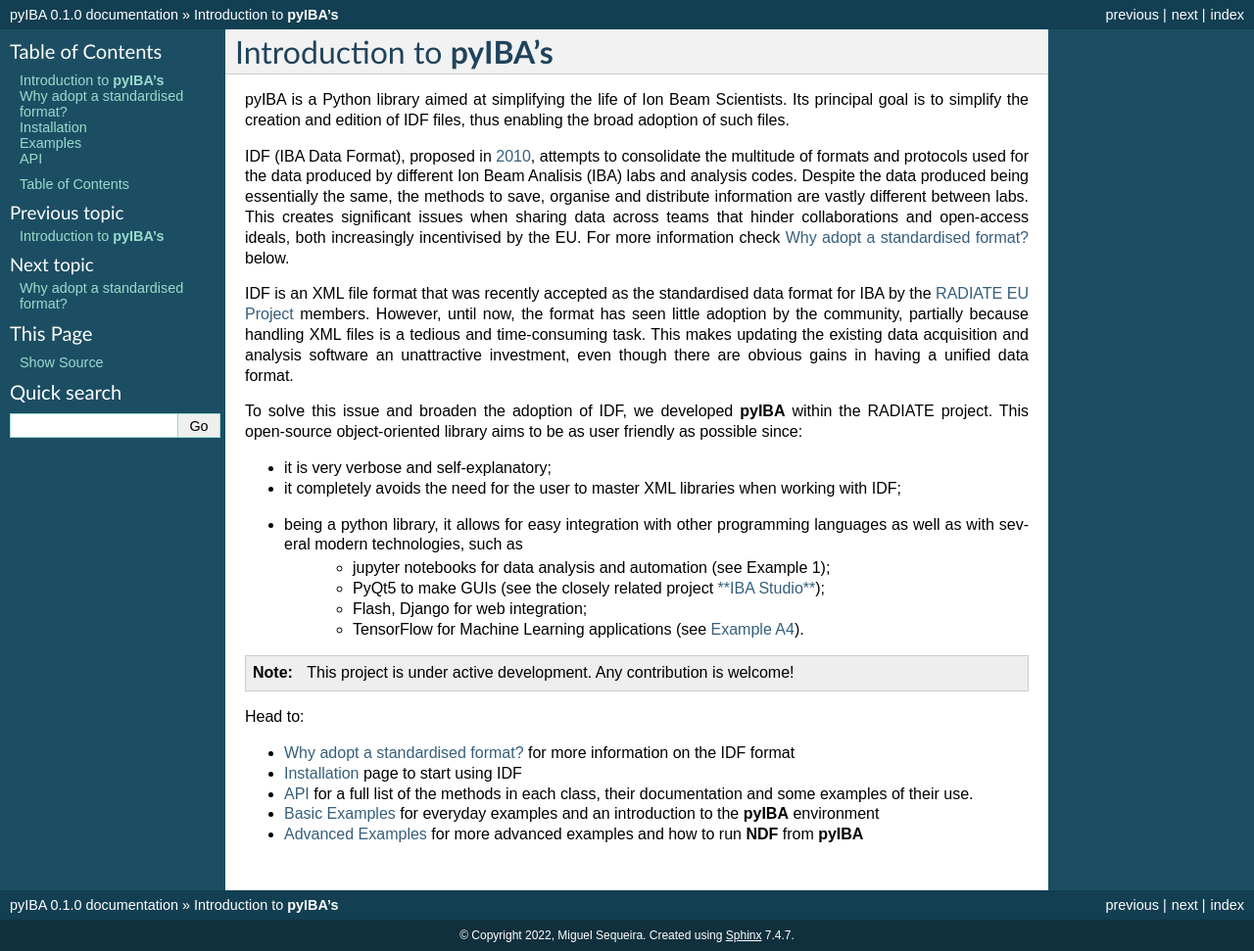
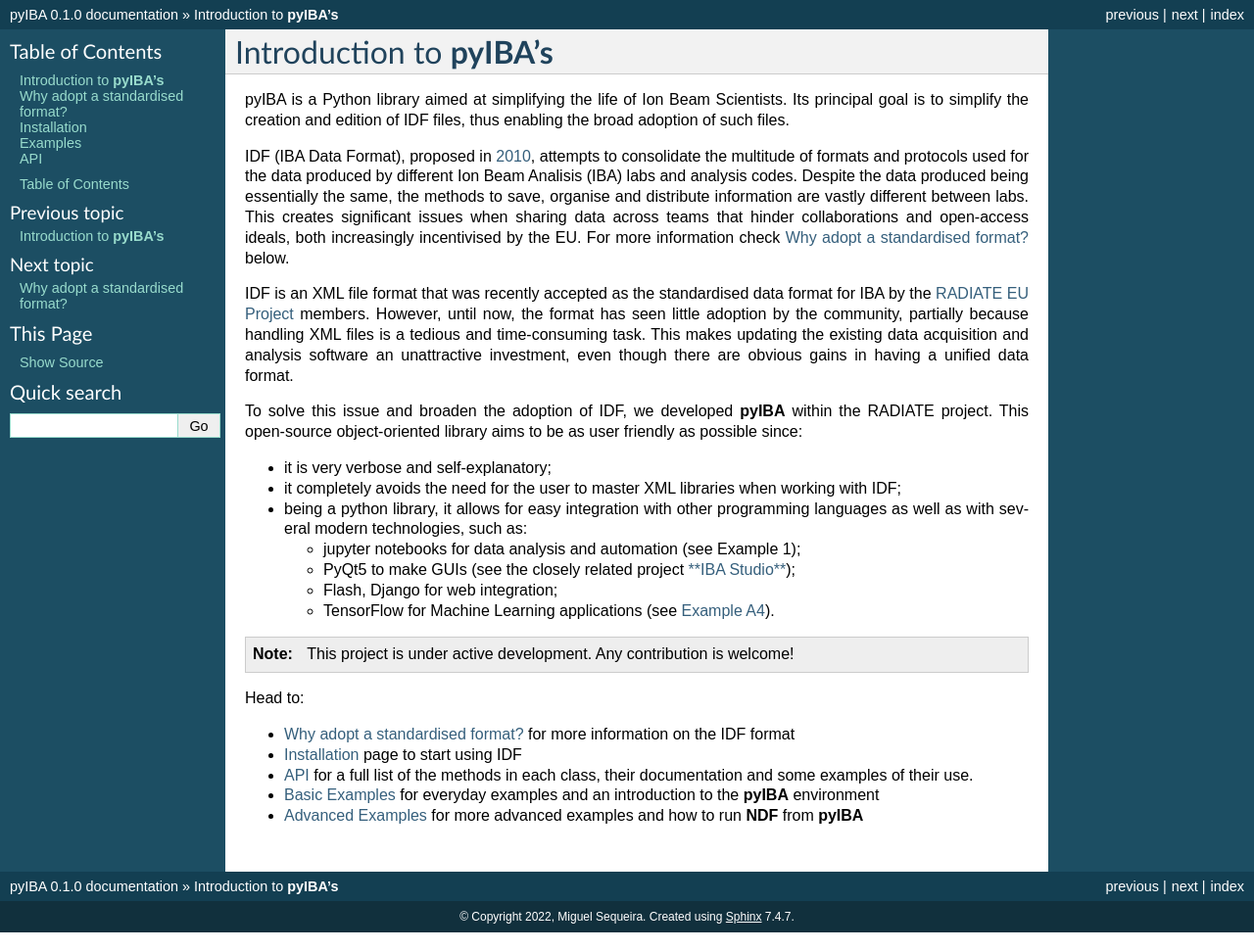
Before and after one commit to m-sequeira/pyIBA, a Sphinx documentation site: the page built from docs/source/intro.rst, in a window 1280 px wide and 971 px high. Shown: the whole window at 98% size. Built offline with Sphinx 7.4.7, drawn with Linux system fonts in a browser that asks for light colours.

Commit message:
Docs layout update

```diff
--- a/docs/source/conf.py
+++ b/docs/source/conf.py
@@ -77,7 +77,8 @@
 html_theme = 'classic' #'agogo' #'classic' #'sphinxdoc' #'alabaster'
 html_theme_options = {
     # "headerbg": "linear-gradient(0deg, rgba(81,120,187,1) 26%, rgba(27,40,62,1) 100%)"
-    "stickysidebar": True
+    "stickysidebar": True,
+    "sticky_navigation": True
 }
 
 
--- a/docs/source/intro.rst
+++ b/docs/source/intro.rst
@@ -17,11 +17,12 @@
 
 * it is very verbose and self-explanatory;
 * it completely avoids the need for the user to master XML libraries when working with IDF;
-* being a python library, it allows for easy integration with other programming languages as well as with several modern technologies, such as
-   * jupyter notebooks for data analysis and automation (see Example 1);
-   * PyQt5 to make GUIs (see the closely related project `**IBA Studio** <https://github.com/m-sequeira/IBA-Studio>`_);
-   * Flash, Django for web integration;
-   * TensorFlow for Machine Learning applications (see :ref:`Example A4 <Advanced Examples>`).
+* being a python library, it allows for easy integration with other programming languages as well as with several modern technologies, such as:
+
+  * jupyter notebooks for data analysis and automation (see Example 1);
+  * PyQt5 to make GUIs (see the closely related project `**IBA Studio** <https://github.com/m-sequeira/IBA-Studio>`_);
+  * Flash, Django for web integration;
+  * TensorFlow for Machine Learning applications (see :ref:`Example A4 <Advanced Examples>`).
 
 
 .. note::
```
Also changed, not shown: README.rst (+5 -4 lines).
